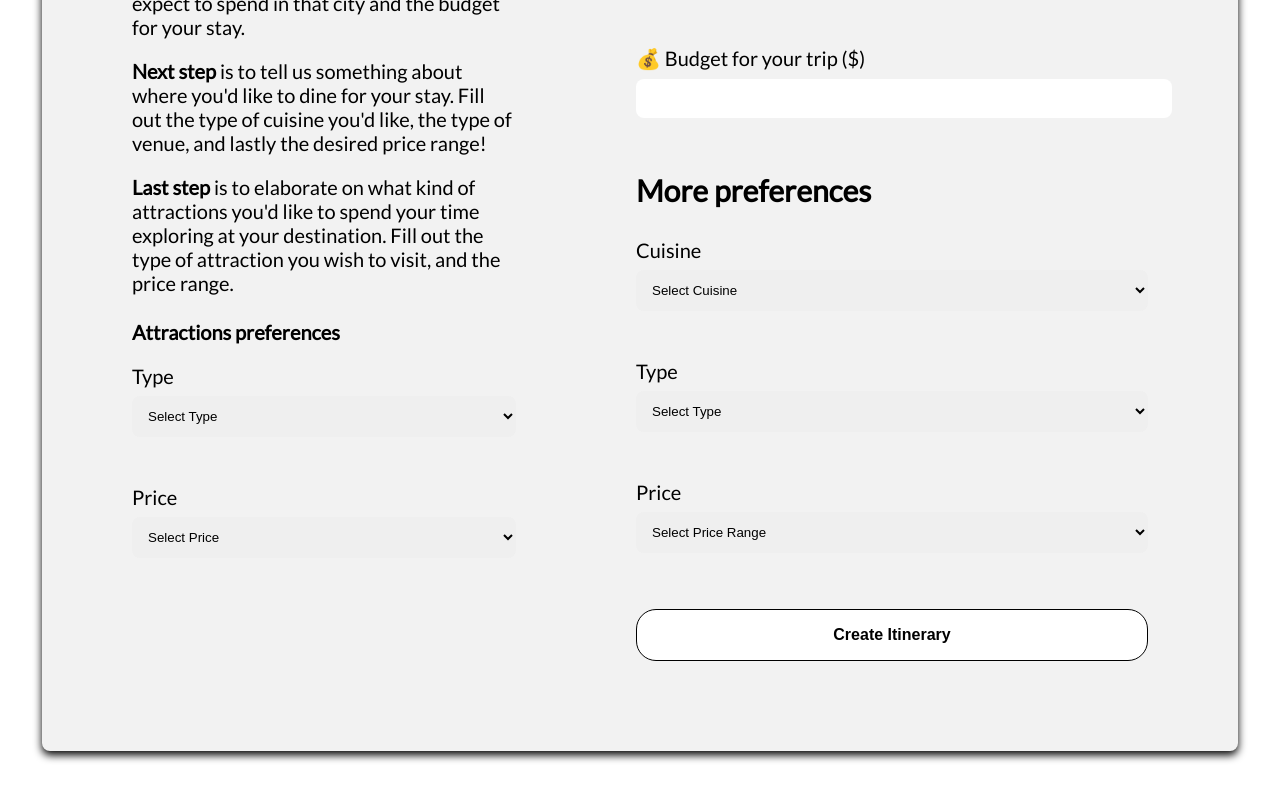
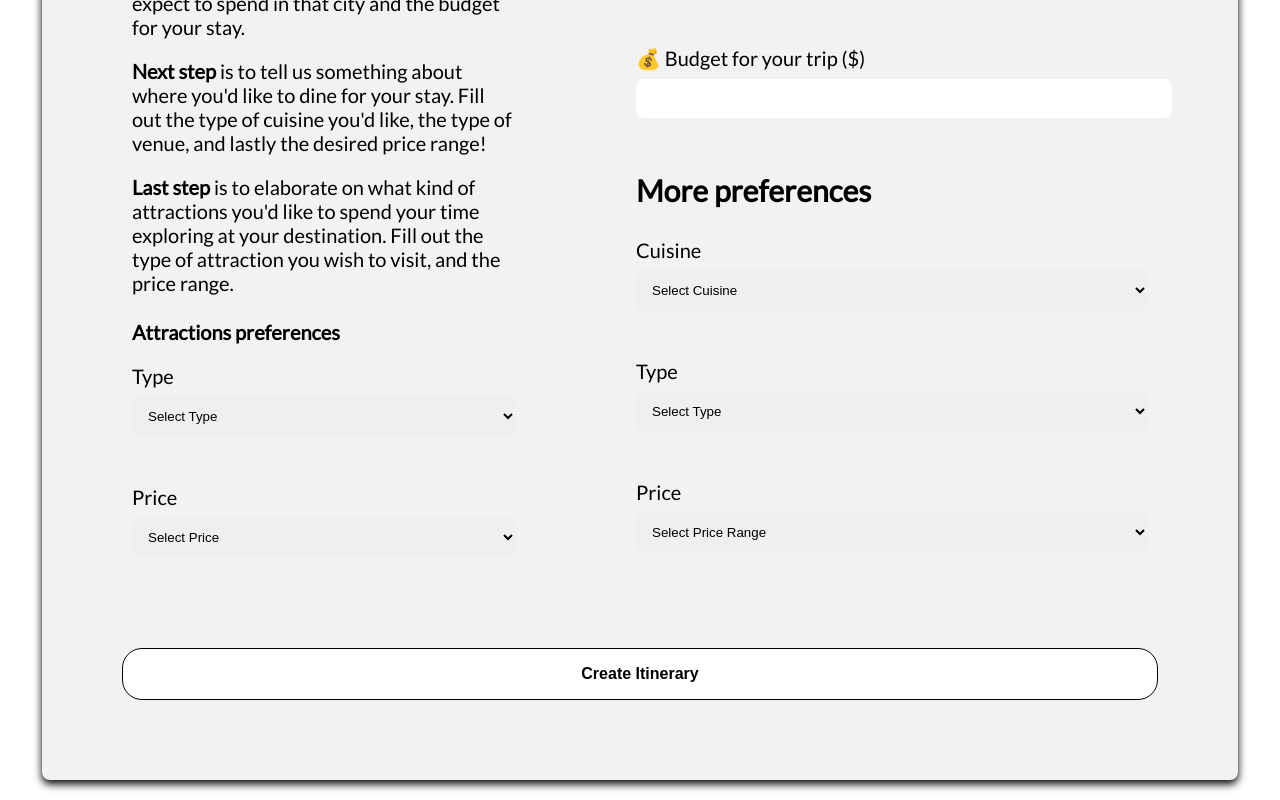
Before and after one commit to Rallefar1103/travel-planner-frontend, a React (Create React App) app: page / in a window 1280 px wide. Shown: the part 1104-1904 px from the top of the page. Before the commit the page ends 1875 px from the top, so only its background shows below. Built offline with nearby package versions, Linux system fonts and the light colour scheme.

Commit message:
finalizes the form styling

```diff
--- a/src/components/FormComponent/itineraryForm.css
+++ b/src/components/FormComponent/itineraryForm.css
@@ -20,12 +20,21 @@
     margin-bottom: 20px;
     display: flex;
     justify-content: space-between;
-    align-items: flex-start;
-    padding-top: 0;
+    flex-direction: column; /* Stack the children vertically */
+    align-items: center; /* Center align the children */
     padding: var(--section-padding);
+
     background-color: var(--bg-color);
     border-radius: var(--input-border-radius);
     box-shadow: 0 4px 8px rgba(0, 0, 0, 2); /* Optional: adds a subtle shadow for depth */
+  }
+
+  .form-content {
+    display: flex;
+    justify-content: space-between;
+
+    align-items: flex-start;
+    width: 100%; /* This will contain both the left and right sections */
   }
 
   .bold {
@@ -93,12 +102,10 @@
   }
 
   .submit-area {
-    display: flex;
-    width: 100%; /* Ensure the submit area takes the full width of its container */
-    justify-content: center; /* Center the button, this can be removed since the button will be full width */
+    width: 100%;
     margin-top: var(--button-margin-top);
+
   }
-
 
   .submit-area button {
     padding: var(--button-padding);
--- a/src/components/FormComponent/itineraryForm.tsx
+++ b/src/components/FormComponent/itineraryForm.tsx
@@ -141,18 +141,20 @@ const ItineraryForm: React.FC<ItineraryFormProps> = ({
 
   return (
     <section id="itineraryForm">
+      <div className="form-content">
         <div className="left-section">
           <p className="form-intro">Start by filling out the form! 👉</p>
           <p className="form-dest-info">
-          <span className="bold">First step</span> is to fill in the essentials
-          of what city you want to visit, how many hours you expect to spend in
-          that city and the budget for your stay.
+            <span className="bold">First step</span> is to fill in the
+            essentials of what city you want to visit, how many hours you expect
+            to spend in that city and the budget for your stay.
           </p>
 
           <p className="form-dining-info">
-          <span className="bold">Next step</span> is to tell us something about
-          where you'd like to dine for your stay. Fill out the type of cuisine
-          you'd like, the type of venue, and lastly the desired price range!
+            <span className="bold">Next step</span> is to tell us something
+            about where you'd like to dine for your stay. Fill out the type of
+            cuisine you'd like, the type of venue, and lastly the desired price
+            range!
           </p>
 
           <p className="form-attractions-info">
@@ -319,15 +321,15 @@ const ItineraryForm: React.FC<ItineraryFormProps> = ({
                 </select>
               </div>
             </div>
-
+          </form>
+        </div>
+      </div>
       <div className="submit-area">
         <button type="submit" onClick={handleSubmit} disabled={loading}>
           {loading ? "Creating your itinerary..." : "Create Itinerary"}
         </button>
         {error && <p className="error-message">Error: {error.message}</p>}
       </div>
-        </form>
-      </div>
     </section>
   );
 };
```
Lines whose indentation alone changed are shown as unchanged.
